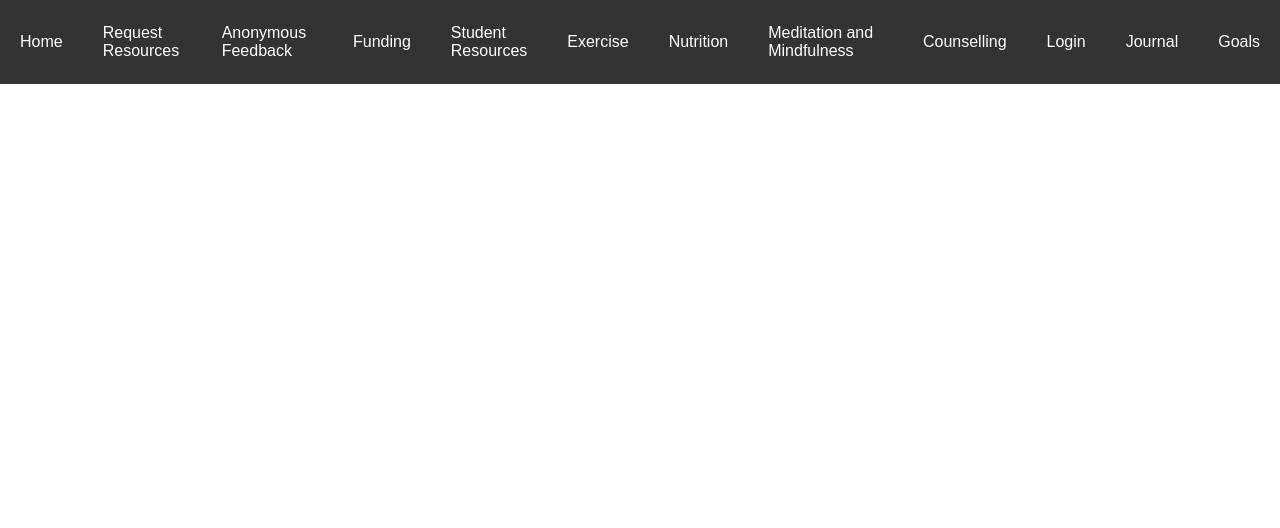
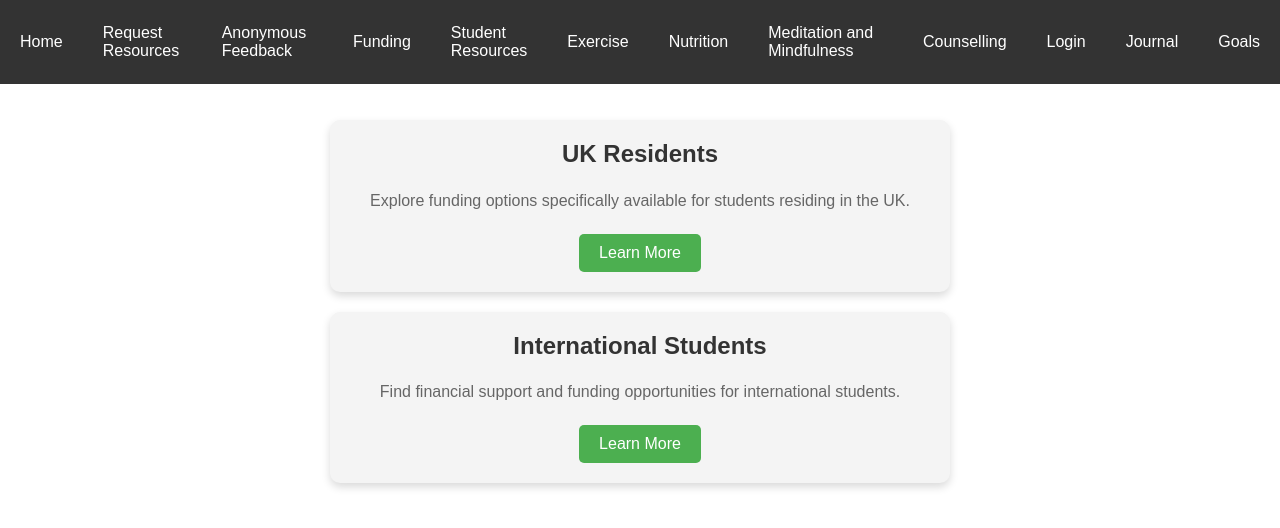
Before and after one commit to rohan057/FYP, a PHP site: page /funding.php in a window 1280 px wide. Shown: the top 528 px of the page. Run offline with PHP 8.4, Linux system fonts and the light colour scheme.

Commit message:
Funding Page
Adding boxes for different types of students and updated css

```diff
--- a/css/styles.css
+++ b/css/styles.css
@@ -232,3 +232,59 @@ nav ul li a:hover {
         padding: 120px 20px 20px;
     }
 }
+
+/* Container for Funding Boxes */
+.container {
+    display: flex;
+    justify-content: center;
+    align-items: stretch;
+    flex-wrap: wrap;
+    margin: 100px auto; /* Adds spacing below the fixed navbar */
+    max-width: 1200px;
+    gap: 20px; /* Space between boxes */
+    padding: 20px;
+}
+
+/* Individual Funding Boxes */
+.funding-box {
+    background-color: #f4f4f4;
+    text-align: center;
+    width: calc(50% - 20px); /* Two boxes per row */
+    padding: 20px;
+    border-radius: 10px;
+    box-shadow: 0px 4px 8px rgba(0, 0, 0, 0.15);
+    transition: transform 0.3s ease, background-color 0.3s ease;
+}
+
+.funding-box:hover {
+    background-color: #e0e0e0;
+    transform: translateY(-5px); /* Slight hover effect */
+}
+
+.funding-box h2 {
+    margin-top: 0;
+    font-size: 1.5em;
+    color: #333;
+}
+
+.funding-box p {
+    color: #666;
+    margin: 10px 0 20px;
+    font-size: 1em;
+    line-height: 1.6;
+}
+
+.funding-box a {
+    display: inline-block;
+    color: #fff;
+    background-color: #4CAF50;
+    padding: 10px 20px;
+    border-radius: 5px;
+    text-decoration: none;
+    font-size: 1em;
+    transition: background-color 0.3s ease;
+}
+
+.funding-box a:hover {
+    background-color: #45a049;
+}
--- a/funding.php
+++ b/funding.php
@@ -21,9 +21,20 @@
             <li><a href="login.php">Login</a></li>
             <li><a href="journal.php">Journal</a></li>
             <li><a href="goals.php">Goals</a></li>
-                </ul>
-            </li>
         </ul>
     </nav>
+
+    <div class="container">
+        <div class="funding-box">
+            <h2>UK Residents</h2>
+            <p>Explore funding options specifically available for students residing in the UK.</p>
+            <a href="#">Learn More</a>
+        </div>
+        <div class="funding-box">
+            <h2>International Students</h2>
+            <p>Find financial support and funding opportunities for international students.</p>
+            <a href="#">Learn More</a>
+        </div>
+    </div>
 </body>
 </html>
```
